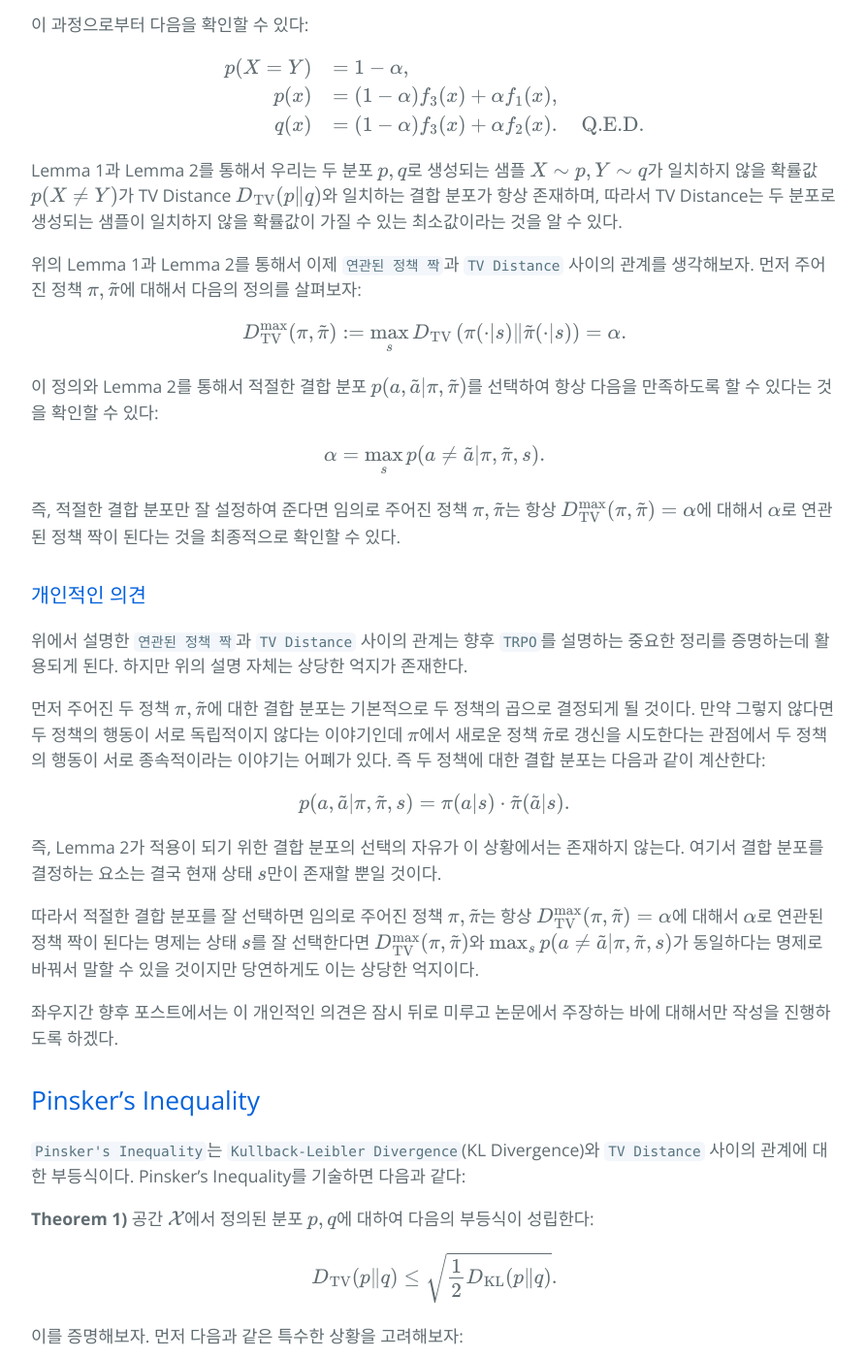
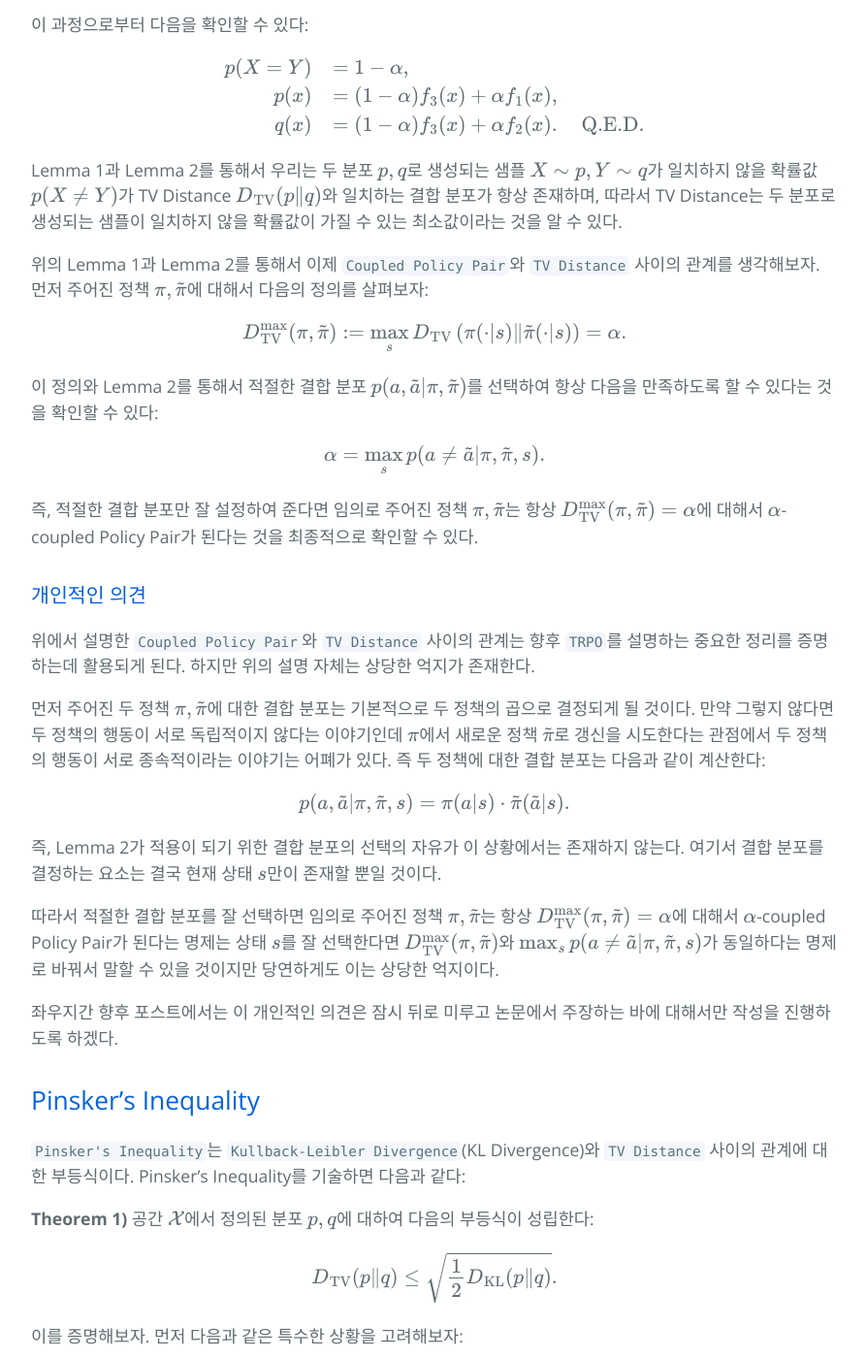
Before and after one commit to hcnoh/hcnoh.github.io, a Jekyll site: the page built from _posts/2023-01-02-reinforcement-learning-07.md, in a window 1280 px wide and 1400 px high, scrolled down 2829 px. Shown: the whole window at 97% size, without its empty margins (192-1085 px from the left). Built offline with Jekyll 4.4.1, drawn with Linux system fonts in a browser that asks for light colours; comment, search, counter and statistics services are not loaded; some of the changed text lies outside the part shown.

Commit message:
rl07 수정

```diff
--- a/_posts/2023-01-02-reinforcement-learning-07.md
+++ b/_posts/2023-01-02-reinforcement-learning-07.md
@@ -16,9 +16,9 @@ author: "Hyungcheol Noh"
 permalink: /2023-01-02-reinforcement-learning-07
 ---
 
-이번 포스트에서는 이전 포스트와 마찬가지로 `Trust Region Policy Optimization`(TRPO)를 설명하기 위한 이론적 배경들을 설명하도록 한다. 먼저 이전 포스트에서 다루었던 `연관된 정책 짝`과 `TV Distance` 사이의 관계를 먼저 정리하고 이어서 TV Distance의 중요한 성질인 `Pinsker's Inequality`를 정리하도록 한다.
+이번 포스트에서는 이전 포스트와 마찬가지로 `Trust Region Policy Optimization`(TRPO)를 설명하기 위한 이론적 배경들을 설명하도록 한다. 먼저 이전 포스트에서 다루었던 `Coupled Policy Pair`와 `TV Distance` 사이의 관계를 먼저 정리하고 이어서 TV Distance의 중요한 성질인 `Pinsker's Inequality`를 정리하도록 한다.
 
-## 연관된 정책 짝과 TV Distance 사이의 관계
+## Coupled Policy Pair와 TV Distance 사이의 관계
 먼저 다음의 Lemma를 살펴보도록 하자.
 
 **Lemma 1)**
@@ -179,7 +179,7 @@ $$
 
 Lemma 1과 Lemma 2를 통해서 우리는 두 분포 $$p, q$$로 생성되는 샘플 $$X \sim p, Y \sim q$$가 일치하지 않을 확률값 $$p(X \neq Y)$$가 TV Distance $$D_{\text{TV}}(p \Vert q)$$와 일치하는 결합 분포가 항상 존재하며, 따라서 TV Distance는 두 분포로 생성되는 샘플이 일치하지 않을 확률값이 가질 수 있는 최소값이라는 것을 알 수 있다.
 
-위의 Lemma 1과 Lemma 2를 통해서 이제 `연관된 정책 짝`과 `TV Distance` 사이의 관계를 생각해보자. 먼저 주어진 정책 $$\pi, \tilde{\pi}$$에 대해서 다음의 정의를 살펴보자:
+위의 Lemma 1과 Lemma 2를 통해서 이제 `Coupled Policy Pair`와 `TV Distance` 사이의 관계를 생각해보자. 먼저 주어진 정책 $$\pi, \tilde{\pi}$$에 대해서 다음의 정의를 살펴보자:
 
 $$
 D_\text{TV}^\text{max}(\pi, \tilde{\pi}) := \max_s D_\text{TV}\left( \pi(\cdot \vert s) \Vert \tilde{\pi}(\cdot \vert s) \right) = \alpha.
@@ -191,10 +191,10 @@ $$
 \alpha = \max_s p(a \neq \tilde{a} \vert \pi, \tilde{\pi}, s).
 $$
 
-즉, 적절한 결합 분포만 잘 설정하여 준다면 임의로 주어진 정책 $$\pi, \tilde{\pi}$$는 항상 $$D_\text{TV}^\text{max}(\pi, \tilde{\pi}) = \alpha$$에 대해서 $$\alpha$$로 연관된 정책 짝이 된다는 것을 최종적으로 확인할 수 있다.
+즉, 적절한 결합 분포만 잘 설정하여 준다면 임의로 주어진 정책 $$\pi, \tilde{\pi}$$는 항상 $$D_\text{TV}^\text{max}(\pi, \tilde{\pi}) = \alpha$$에 대해서 $$\alpha$$-coupled Policy Pair가 된다는 것을 최종적으로 확인할 수 있다.
 
 ### 개인적인 의견
-위에서 설명한 `연관된 정책 짝`과 `TV Distance` 사이의 관계는 향후 `TRPO`를 설명하는 중요한 정리를 증명하는데 활용되게 된다. 하지만 위의 설명 자체는 상당한 억지가 존재한다.
+위에서 설명한 `Coupled Policy Pair`와 `TV Distance` 사이의 관계는 향후 `TRPO`를 설명하는 중요한 정리를 증명하는데 활용되게 된다. 하지만 위의 설명 자체는 상당한 억지가 존재한다.
 
 먼저 주어진 두 정책 $$\pi, \tilde{\pi}$$에 대한 결합 분포는 기본적으로 두 정책의 곱으로 결정되게 될 것이다. 만약 그렇지 않다면 두 정책의 행동이 서로 독립적이지 않다는 이야기인데 $$\pi$$에서 새로운 정책 $$\tilde{\pi}$$로 갱신을 시도한다는 관점에서 두 정책의 행동이 서로 종속적이라는 이야기는 어폐가 있다. 즉 두 정책에 대한 결합 분포는 다음과 같이 계산한다:
 
@@ -204,7 +204,7 @@ $$
 
 즉, Lemma 2가 적용이 되기 위한 결합 분포의 선택의 자유가 이 상황에서는 존재하지 않는다. 여기서 결합 분포를 결정하는 요소는 결국 현재 상태 $$s$$만이 존재할 뿐일 것이다.
 
-따라서 적절한 결합 분포를 잘 선택하면 임의로 주어진 정책 $$\pi, \tilde{\pi}$$는 항상 $$D_\text{TV}^\text{max}(\pi, \tilde{\pi}) = \alpha$$에 대해서 $$\alpha$$로 연관된 정책 짝이 된다는 명제는 상태 $$s$$를 잘 선택한다면 $$D_\text{TV}^\text{max}(\pi, \tilde{\pi})$$와 $$\max_s p(a \neq \tilde{a} \vert \pi, \tilde{\pi}, s)$$가 동일하다는 명제로 바꿔서 말할 수 있을 것이지만 당연하게도 이는 상당한 억지이다.
+따라서 적절한 결합 분포를 잘 선택하면 임의로 주어진 정책 $$\pi, \tilde{\pi}$$는 항상 $$D_\text{TV}^\text{max}(\pi, \tilde{\pi}) = \alpha$$에 대해서 $$\alpha$$-coupled Policy Pair가 된다는 명제는 상태 $$s$$를 잘 선택한다면 $$D_\text{TV}^\text{max}(\pi, \tilde{\pi})$$와 $$\max_s p(a \neq \tilde{a} \vert \pi, \tilde{\pi}, s)$$가 동일하다는 명제로 바꿔서 말할 수 있을 것이지만 당연하게도 이는 상당한 억지이다.
 
 좌우지간 향후 포스트에서는 이 개인적인 의견은 잠시 뒤로 미루고 논문에서 주장하는 바에 대해서만 작성을 진행하도록 하겠다.
 
@@ -421,4 +421,6 @@ $$
 - 2023.01.15
     - Pinsker's Inequality 증명 정리 완료
 - 2023.02.09
-    - 연관된 정책 짝과 TV Distance 사이의 관계에 대해 정리 완료
+    - Coupled Policy Pair와 TV Distance 사이의 관계에 대해 정리 완료
+- 2024.03.14
+    - 몇몇 명칭 수정 및 오타 수정
```
